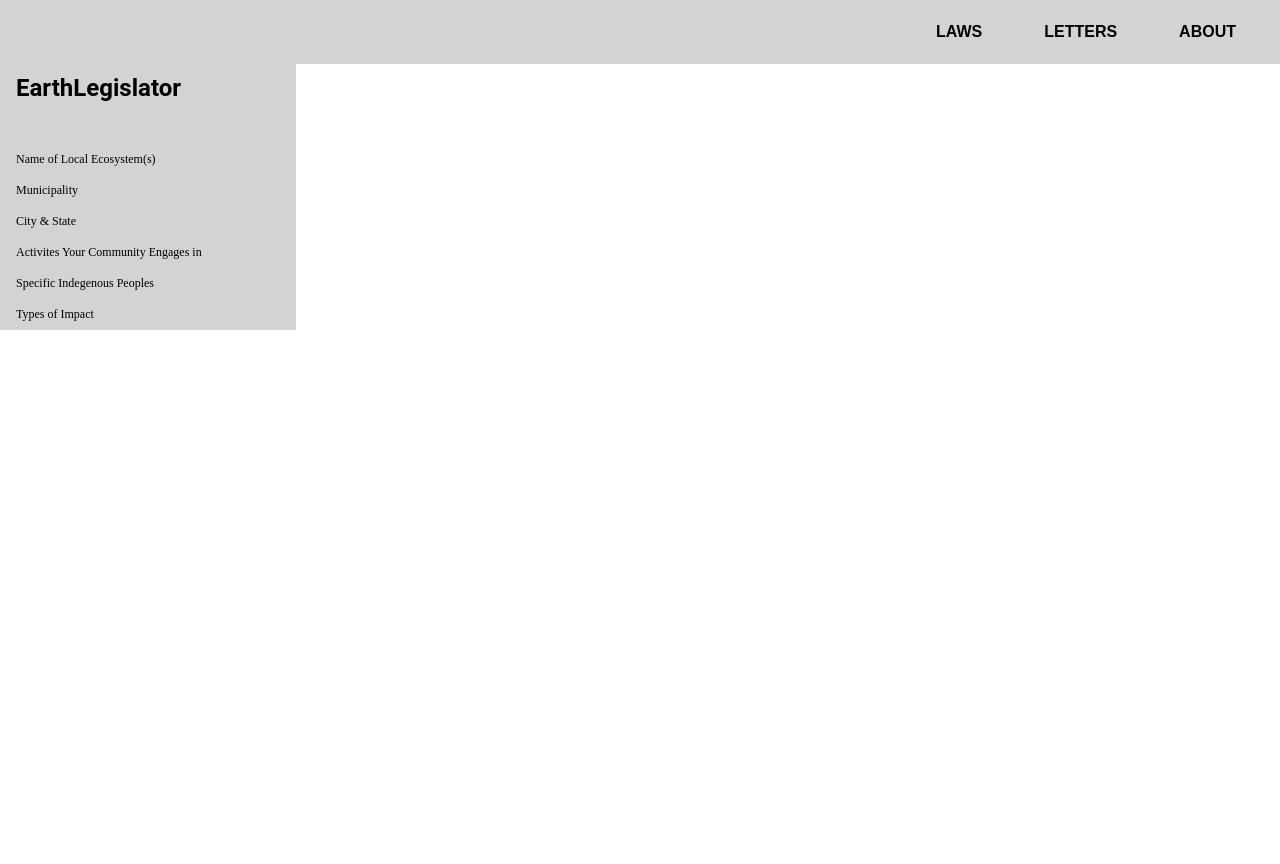
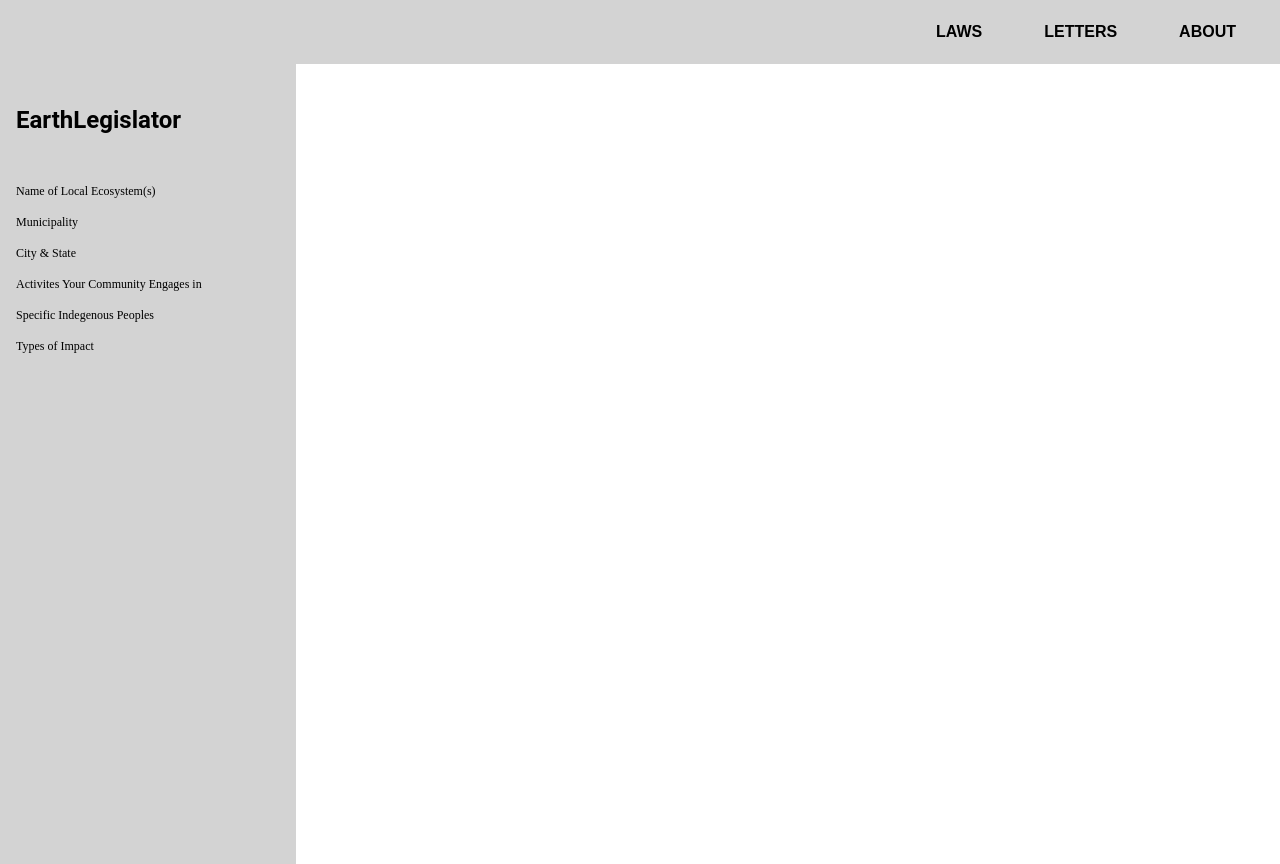
Before and after one commit to cornellh4i/earth-law-center, a React (Create React App) app in the folder client/: page /template-filler in a window 1280 px wide. Shown: the top 864 px of the page. Before the commit the page ends 800 px from the top, so only its background shows below. Built offline with nearby package versions, Linux system fonts and the light colour scheme; no server answers.

Commit message:
Make sidebar take up full page height

```diff
--- a/client/src/components/FieldSideBar/FieldSideBar.css
+++ b/client/src/components/FieldSideBar/FieldSideBar.css
@@ -3,6 +3,7 @@
 }
 
 .fieldsidebar {
+    height: 100vh;
     background-color: lightgray;
     padding-left: 1rem;
     padding-right: 1rem;
--- a/client/src/components/FieldSideBar/FieldSideBar.jsx
+++ b/client/src/components/FieldSideBar/FieldSideBar.jsx
@@ -1,5 +1,6 @@
 import React, { useState } from 'react'
 import Typography from '@mui/material/Typography';
+import { useRef } from 'react'
 import './FieldSideBar.css';
 
 /** Component for a Field Side Bar
@@ -25,7 +26,7 @@ const FieldSideBar = (props) => {
     <div className='fieldsidebar'>
       {/* Space for progress bar */}
       <div>
-        <Typography pt={1} pb={5} variant='h5' component='div' sx={{ fontWeight: 'bold' }}>{props.title}</Typography>
+        <Typography pt={5} pb={5} variant='h5' component='div' sx={{ fontWeight: 'bold' }}>{props.title}</Typography>
       </div>
       <div className='bar-div'>{fieldItem}</div>
 
```
